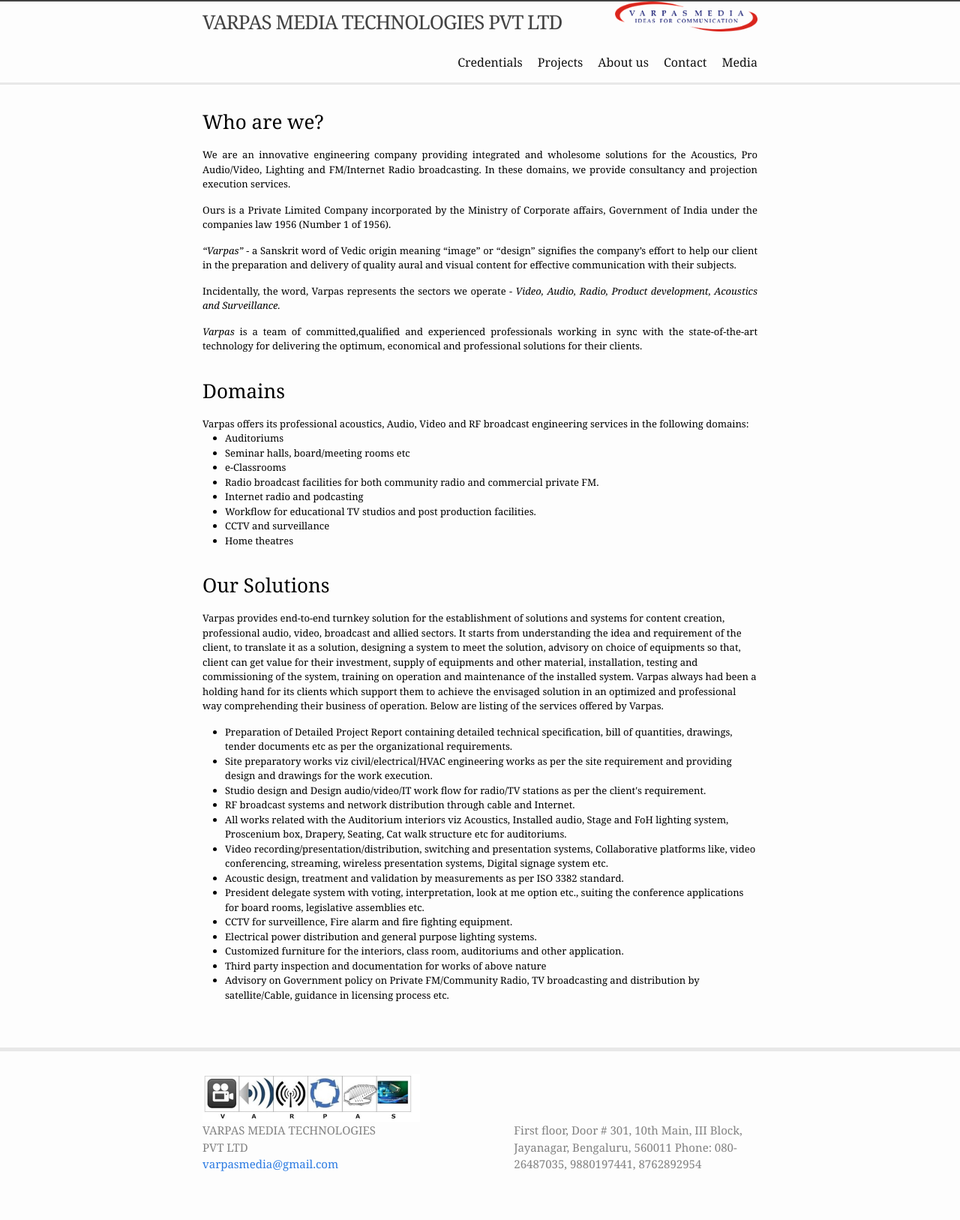
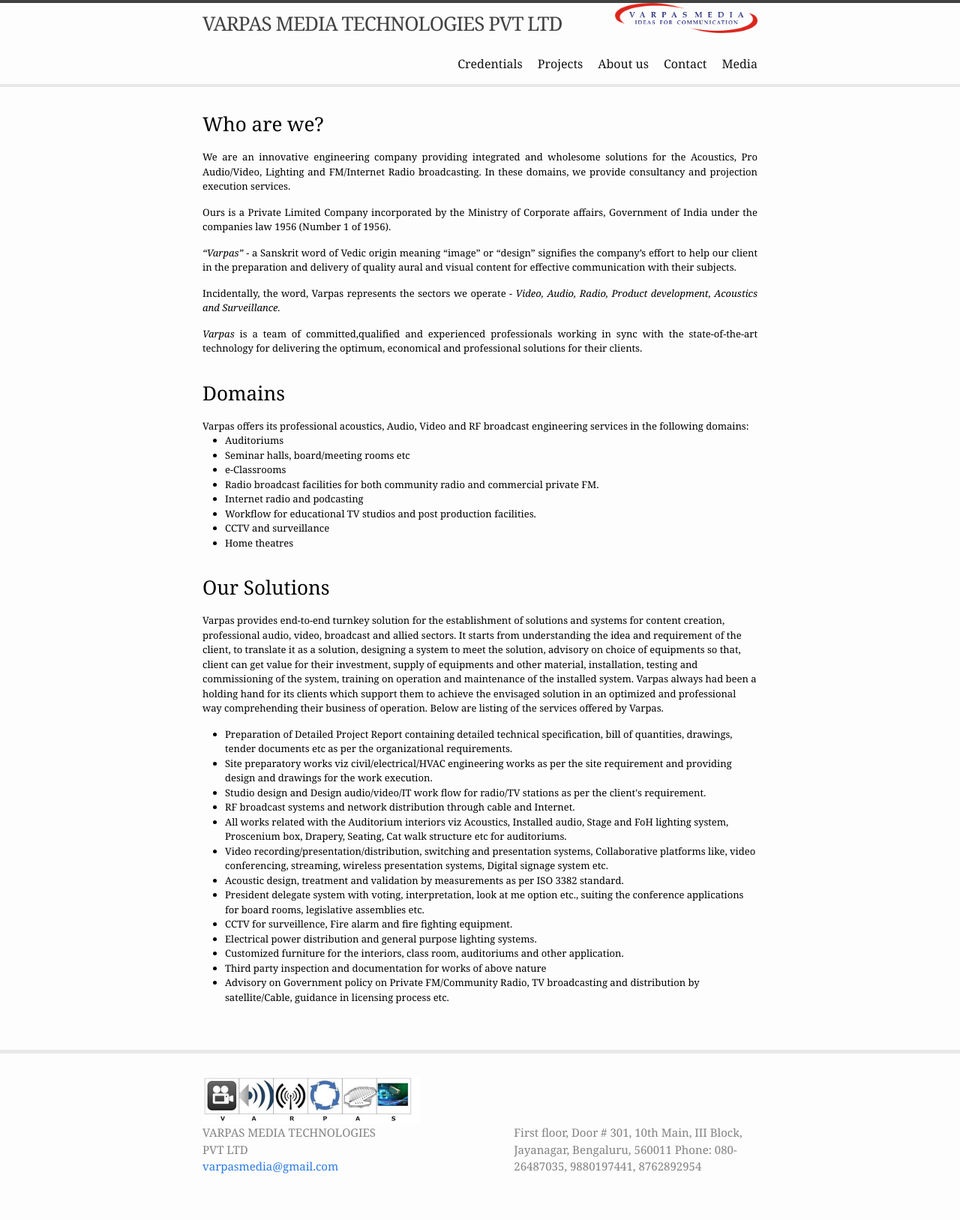
Before and after one commit to VarpasMedia/VarpasMedia.github.io, a Jekyll site: the page built from index.md, in a window 1280 px wide. Shown: the whole page at 75% size. Built offline with Jekyll 4.4.1, drawn with Linux system fonts in a browser that asks for light colours.

Commit message:
Update _layout.scss

```diff
--- a/_sass/minima/_layout.scss
+++ b/_sass/minima/_layout.scss
@@ -2,8 +2,8 @@
  * Site header
  */
 .site-header {
-  border-top: 2px solid $grey-color-dark;
-  border-bottom: 3px solid $grey-color-light;
+  border-top: 4px solid $grey-color-dark;
+  border-bottom: 4px solid $grey-color-light;
   min-height: $spacing-unit * 1.865;
 
   // Positioning context for the mobile navigation icon
```
